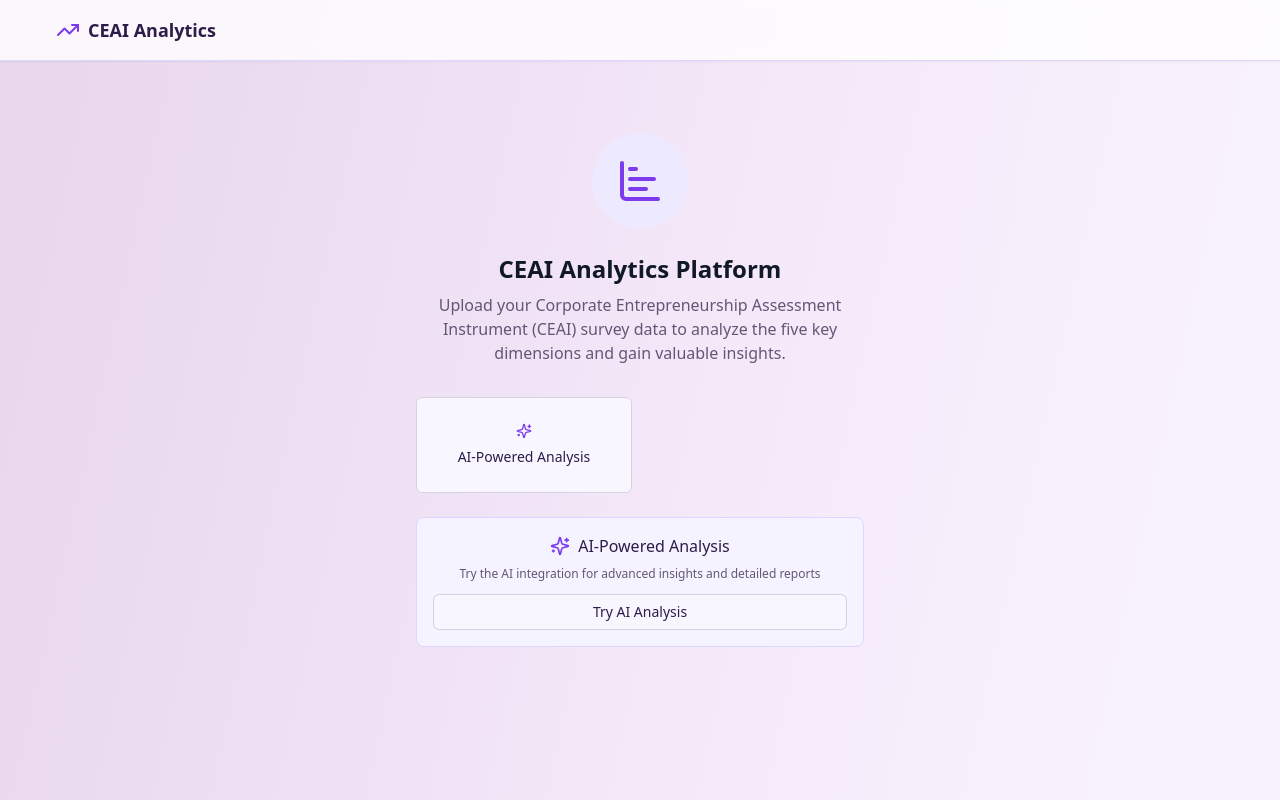
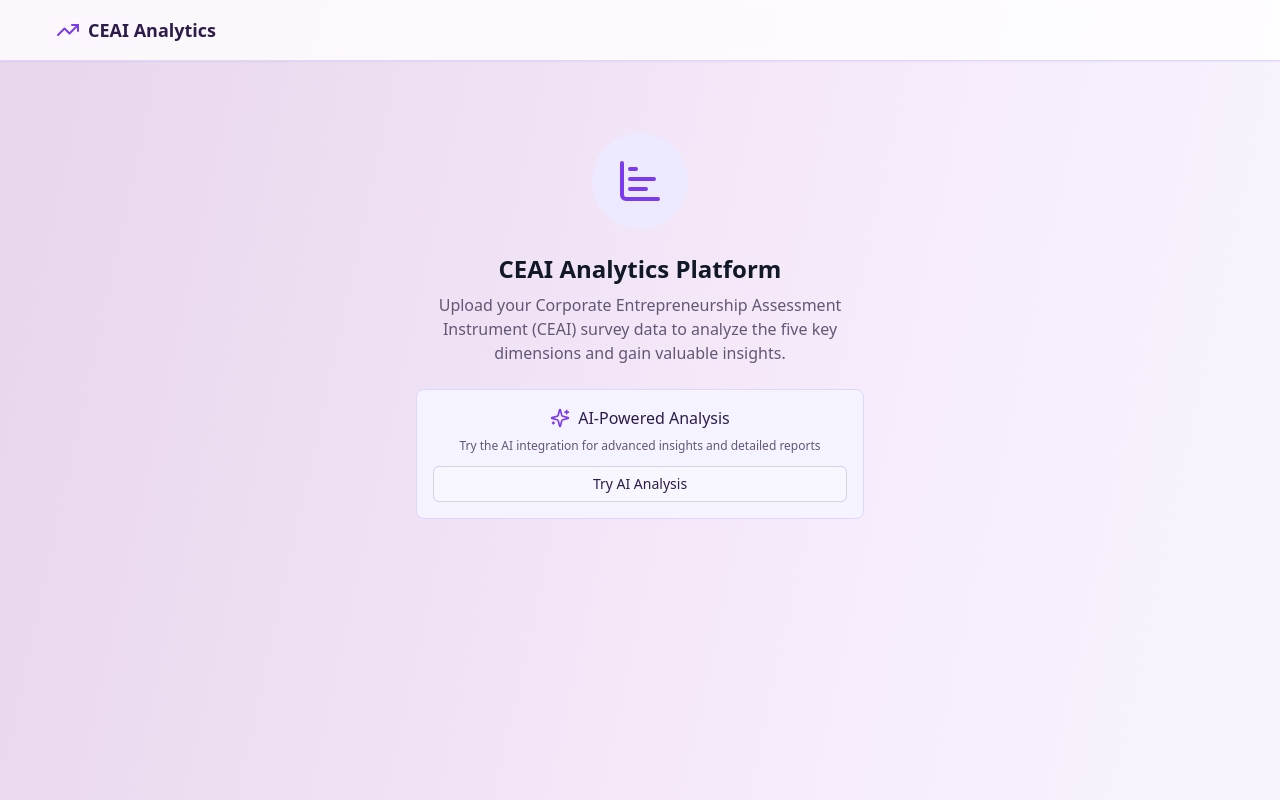
Before and after one commit to Naha1981/analysis-ai, a React (Vite) app: page / in a window 1280 px wide. Built offline with nearby package versions, Linux system fonts and the light colour scheme.

Commit message:
Remove upload button
Removes the "Upload CEAI Data" button from the EmptyState component.

```diff
--- a/src/components/EmptyState.tsx
+++ b/src/components/EmptyState.tsx
@@ -1,11 +1,13 @@
 
 import React from 'react';
-import { ChartBarIcon, Sparkles, PieChart } from 'lucide-react';
+import { ChartBarIcon, Sparkles } from 'lucide-react';
 import { Button } from '@/components/ui/button';
 import { Link } from 'react-router-dom';
+
 interface EmptyStateProps {
   onUpload: () => void;
 }
+
 const EmptyState: React.FC<EmptyStateProps> = ({
   onUpload
 }) => {
@@ -18,15 +20,6 @@ const EmptyState: React.FC<EmptyStateProps> = ({
         <p className="text-muted-foreground mb-6">
           Upload your Corporate Entrepreneurship Assessment Instrument (CEAI) survey data to analyze the five key dimensions and gain valuable insights.
         </p>
-
-        <div className="mt-8 grid grid-cols-1 gap-4 sm:grid-cols-2">
-          <Link to="/ai-analysis" className="w-full">
-            <Button variant="outline" className="w-full h-24 flex flex-col items-center justify-center gap-2">
-              <Sparkles className="h-8 w-8 text-purple-600" />
-              <span>AI-Powered Analysis</span>
-            </Button>
-          </Link>
-        </div>
 
         <div className="mt-6 p-4 bg-purple-50 border border-purple-200 rounded-lg">
           <div className="flex items-center justify-center gap-2 mb-2">
@@ -43,4 +36,5 @@ const EmptyState: React.FC<EmptyStateProps> = ({
       </div>
     </div>;
 };
+
 export default EmptyState;
```
